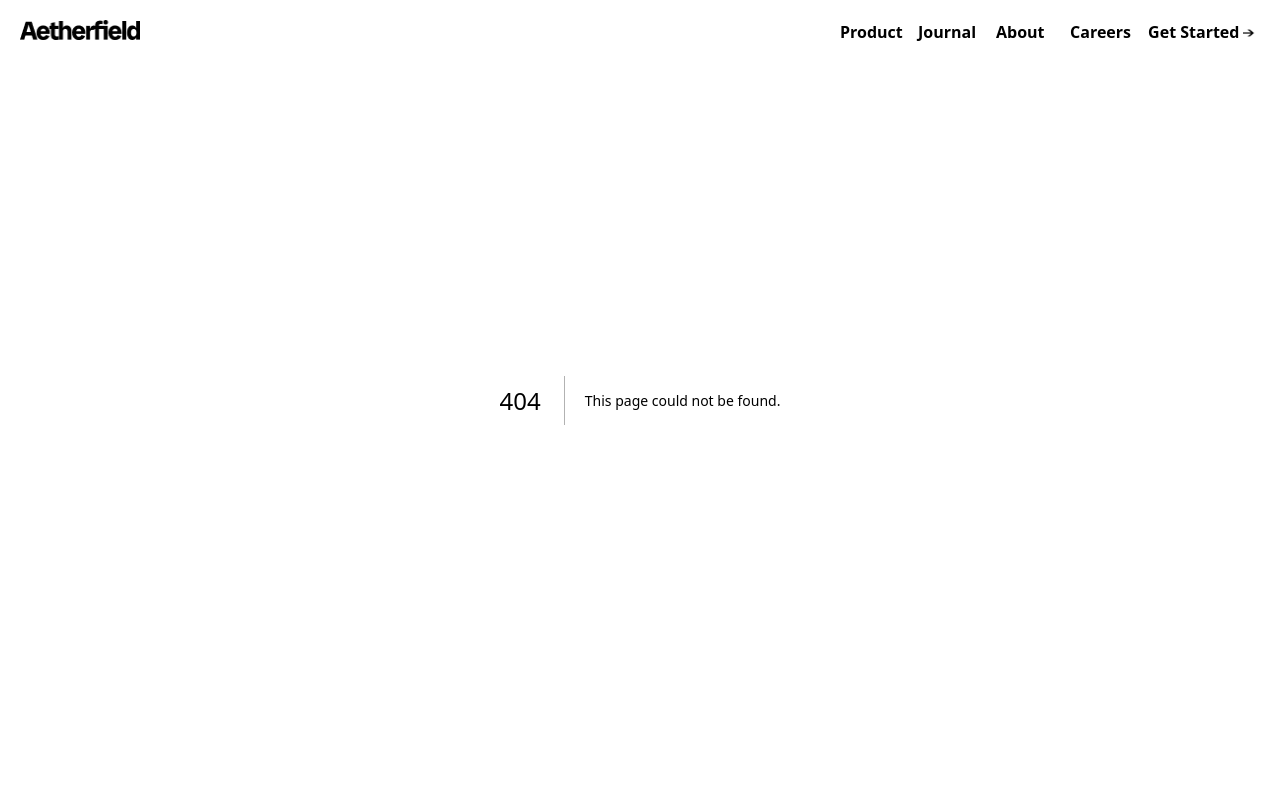
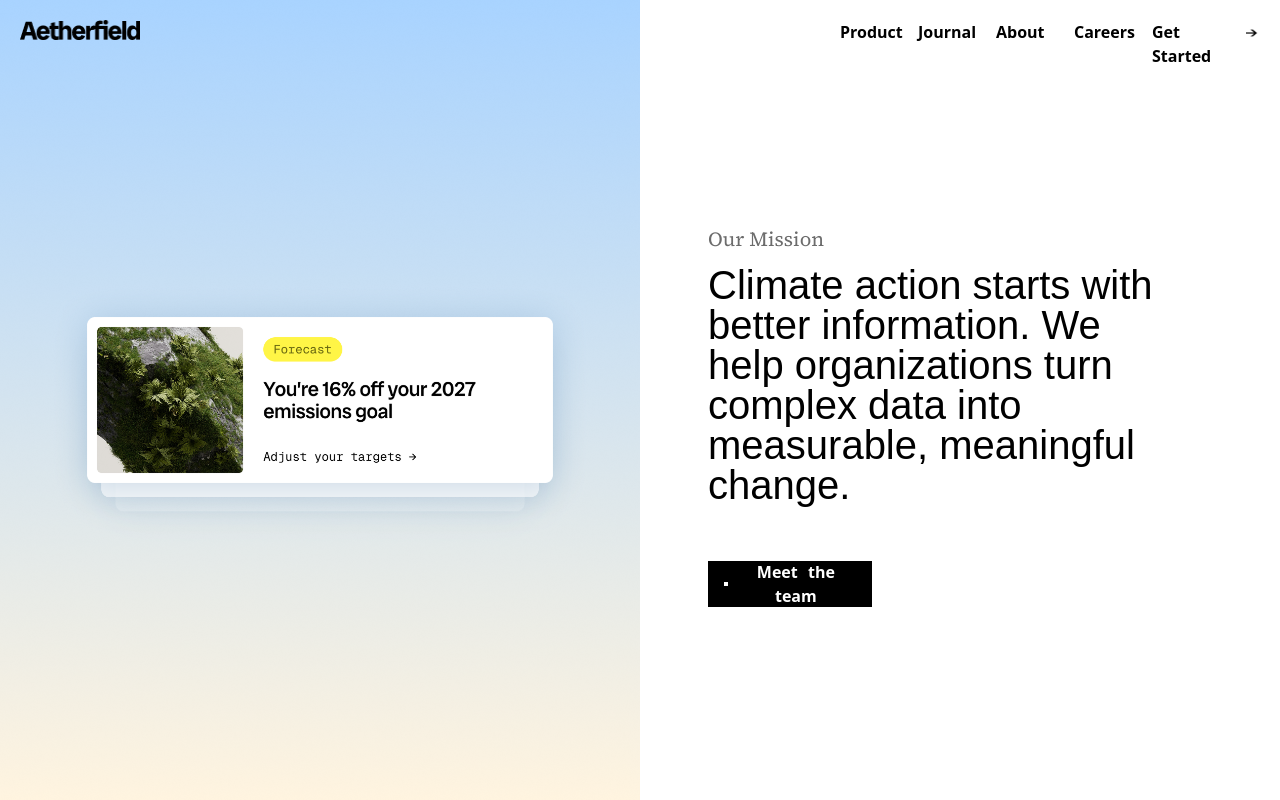
Before and after one commit to AndrewEl131/SaSS-Company, a Next.js app: page /about in a window 1280 px wide. Before the commit this address had no page. Shown: the top 800 px of the page. Built offline with nearby package versions, Linux system fonts and the light colour scheme; a web font is replaced by a local one.

Commit message:
Added New page

```diff
--- a/Components/Header.tsx
+++ b/Components/Header.tsx
@@ -18,8 +18,12 @@ export default function Header() {
 
       <ul className="md:w-105 w-full h-5 md:flex items-center gap-5 hidden">
         <li className="w-14.5 h-5 default-text">Product</li>
-        <li className="w-14.5 h-5 default-text">Journal</li>
-        <li className="w-14.5 h-5 default-text">About</li>
+        <Link href={"/journal"}>
+          <li className="w-14.5 h-5 default-text">Journal</li>
+        </Link>
+        <Link href={"/about"}>
+          <li className="w-14.5 h-5 default-text">About</li>
+        </Link>
         <li className="w-14.5 h-5 default-text">Careers</li>
         <li className="w-30 h-5 flex gap-1 default-text">
           <span>Get Started</span>
--- /dev/null
+++ b/app/about/page.tsx
@@ -0,0 +1,44 @@
+import React from "react";
+import Image from "next/image";
+
+export default function page() {
+  return (
+    <main className="w-full">
+      {/* Intro Section */}
+      <div className="w-full h-200 flex">
+        <div className="w-[50vw] h-full relative">
+          <Image
+            src={"/assets/aboutIntro.png"}
+            fill
+            alt="image"
+            style={{ objectFit: "cover" }}
+          />
+        </div>
+        <div className="w-[50vw] h-full flex justify-center items-center">
+          <div className="w-158 h-85.5 pl-16 pr-26.25 space-y-14">
+            <div className="w-full space-y-4">
+              <h1 className="secondary-font text-[20px] tracking-[-4%] leading-[100%] text-[#6C6C6C]">
+                Our Mission
+              </h1>
+              <h1 className="text-[40px] primary-font custom-text font-medium">
+                Climate action starts with better information. We help
+                organizations turn complex data into measurable, meaningful
+                change.
+              </h1>
+            </div>
+
+            <div className="w-full">
+              <button
+                className="px-4 py-4 w-41 h-11.5 font-semibold bg-black text-white flex items-center gap-2"
+                style={{ wordSpacing: "6px" }}
+              >
+                <div className="w-1 h-1 bg-white"></div>
+                <h1>Meet the team</h1>
+              </button>
+            </div>
+          </div>
+        </div>
+      </div>
+    </main>
+  );
+}
```
Also changed, not shown: public/assets/aboutIntro.png (added).
